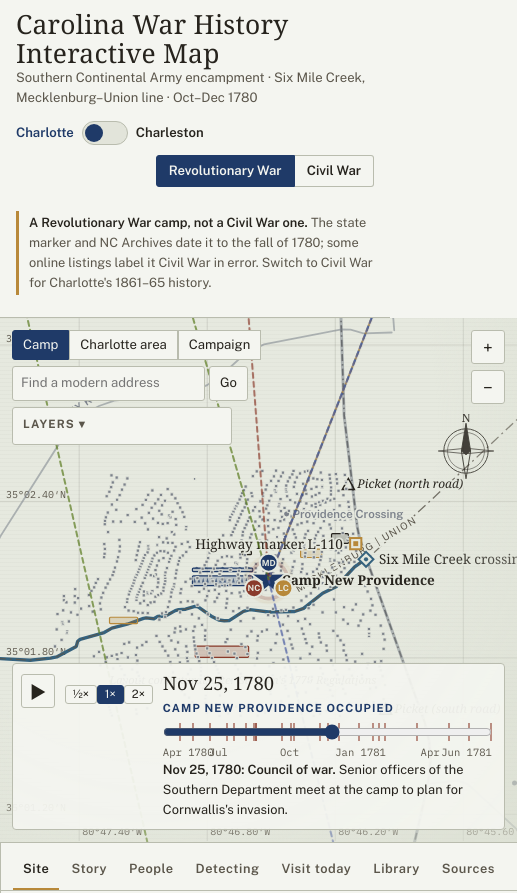
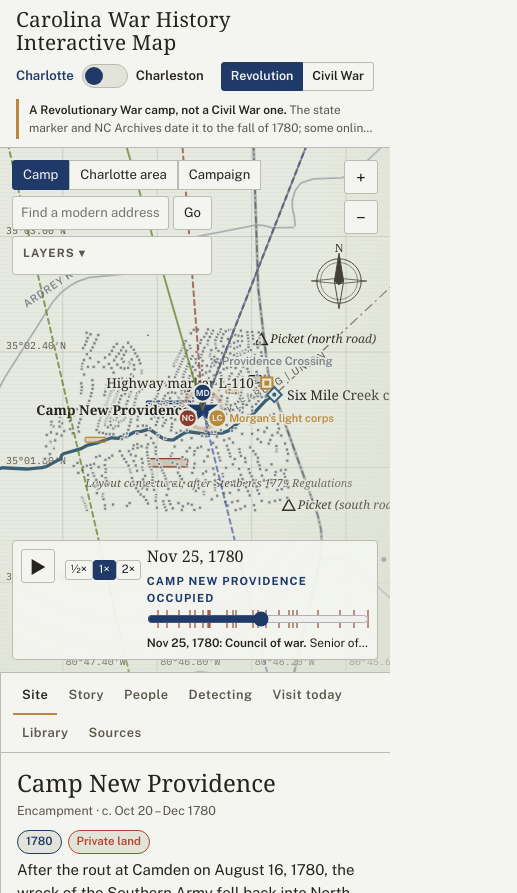
Before and after one commit to davshe06/CampNewProvidence, a plain HTML site: page index.html in a window 390 px wide. Shown: the top 893 px of the page, 517 px wide, since content can reach past the window. Drawn offline with nearby package versions, Linux system fonts and the light colour scheme; a web font is replaced by a local one.

Commit message:
Fix the phone layout: no off-screen tabs, more room for the map
The tab row could not shrink below its one-line width, which widened
the page grid to about 517 px on a 390 px phone and pushed the Library
and Sources tabs off-screen. Let the panel and map shrink, wrap the
tabs onto two rows on narrow screens, and compact the header (shorter
era labels, hidden subtitle, two-line notice that expands on tap) and
the time slider (no month labels) so the map gets more of the screen.

Co-Authored-By: Claude Opus 5.5 <noreply@anthropic.com>
Claude-Session: https://claude.ai/code/session_01CWNFqPN9hnhSHqaHE4Z67y

```diff
--- a/index.html
+++ b/index.html
@@ -310,6 +310,7 @@ ul.tight li { margin: 3px 0; }
 .storyhead { font-family: var(--f-display); font-size: 1.15rem; margin: 22px 0 4px; }
 .era { margin-left: auto; }
 .era .btn { padding: 7px 12px; font-weight: 600; }
+.era .short { display: none; }
 .addr { display: flex; gap: 4px; width: 236px; max-width: calc(100vw - 40px); }
 .addr input { flex: 1; min-width: 0; font: inherit; font-size: .82rem; padding: 6px 8px; border: 1px solid var(--rule); border-radius: 3px; background: var(--panel); color: var(--ink); }
 #map .pin path { fill: var(--hi); stroke: var(--paper); stroke-width: 1.5; }
@@ -347,6 +348,33 @@ ul.tight li { margin: 3px 0; }
 #map .attrib { font-family: var(--f-body); font-size: 10px; fill: var(--ink-soft); stroke: var(--paper); stroke-width: 3px; paint-order: stroke; }
 #map .water { fill: color-mix(in srgb, var(--water) 34%, var(--paper)); stroke: color-mix(in srgb, var(--water) 55%, var(--paper)); stroke-width: .8; }
 #map .land { fill: var(--paper); stroke: color-mix(in srgb, var(--water) 60%, var(--paper)); stroke-width: 1; }
+/* phones */
+.panel, .mapwrap { min-width: 0; }
+@media (max-width: 900px) {
+  .main { grid-template-columns: minmax(0, 1fr); }
+}
+@media (max-width: 600px) {
+  .tabs { flex-wrap: wrap; overflow-x: visible; gap: 0 2px; padding-top: 4px; }
+  .tab { padding: 8px 9px 8px; }
+  .brand h1 { font-size: 1.3rem; }
+  .notice { font-size: .74rem; }
+  .toprow { margin-left: 0; width: 100%; justify-content: space-between; }
+  .era .btn { padding: 6px 9px; font-size: .78rem; }
+  .timebar { padding: 6px 8px; gap: 6px; }
+  .tdate { font-size: 1rem; }
+  .tcap { white-space: nowrap; font-size: .74rem; }
+  .tlabels { display: none; }
+  .ttrack { margin-top: 0; }
+  .brand .sub { display: none; }
+  .top { padding-block: 8px; gap: 8px 12px; }
+  .notice { display: -webkit-box; -webkit-line-clamp: 2; line-clamp: 2; -webkit-box-orient: vertical; overflow: hidden; cursor: pointer; margin: 0; }
+  .notice.open { display: block; }
+  .era .long { display: none; }
+  .era .short { display: inline; }
+  .speed .btn { padding: 2px 5px; }
+  .addr { width: 200px; }
+  .layers { max-width: 200px; }
+}
 .toast { position: fixed; left: 50%; bottom: calc(20px + env(safe-area-inset-bottom, 0px)); transform: translateX(-50%); background: var(--ink); color: var(--panel); padding: 7px 14px; border-radius: 3px; font-size: .82rem; z-index: 20; }
 </style>
 </head>
@@ -364,7 +392,7 @@ ul.tight li { margin: 3px 0; }
     <span id="area-l-chs" data-on="false">Charleston</span>
   </div>
   <div class="seg era" role="group" aria-label="Which war">
-    <button class="btn" id="era-rev" aria-pressed="true">Revolutionary War</button>
+    <button class="btn" id="era-rev" aria-pressed="true"><span class="long">Revolutionary War</span><span class="short">Revolution</span></button>
     <button class="btn" id="era-cw" aria-pressed="false">Civil War</button>
   </div>
   </div>
@@ -1968,6 +1996,7 @@ function setArea(a, quiet) {
   if (popAt) { popAt = null; selHome = null; pop.hidden = true; }
   setEra(era, quiet);
 }
+document.getElementById("notice").addEventListener("click", (e) => e.currentTarget.classList.toggle("open"));
 document.getElementById("areasw").addEventListener("click", () => setArea(area === "charlotte" ? "charleston" : "charlotte"));
 const ERA = {
   "chs-rev": { sub: "Charleston and the Lowcountry · Sullivan's Island 1776, the sieges of 1779–80 and the occupation to 1782",
```
